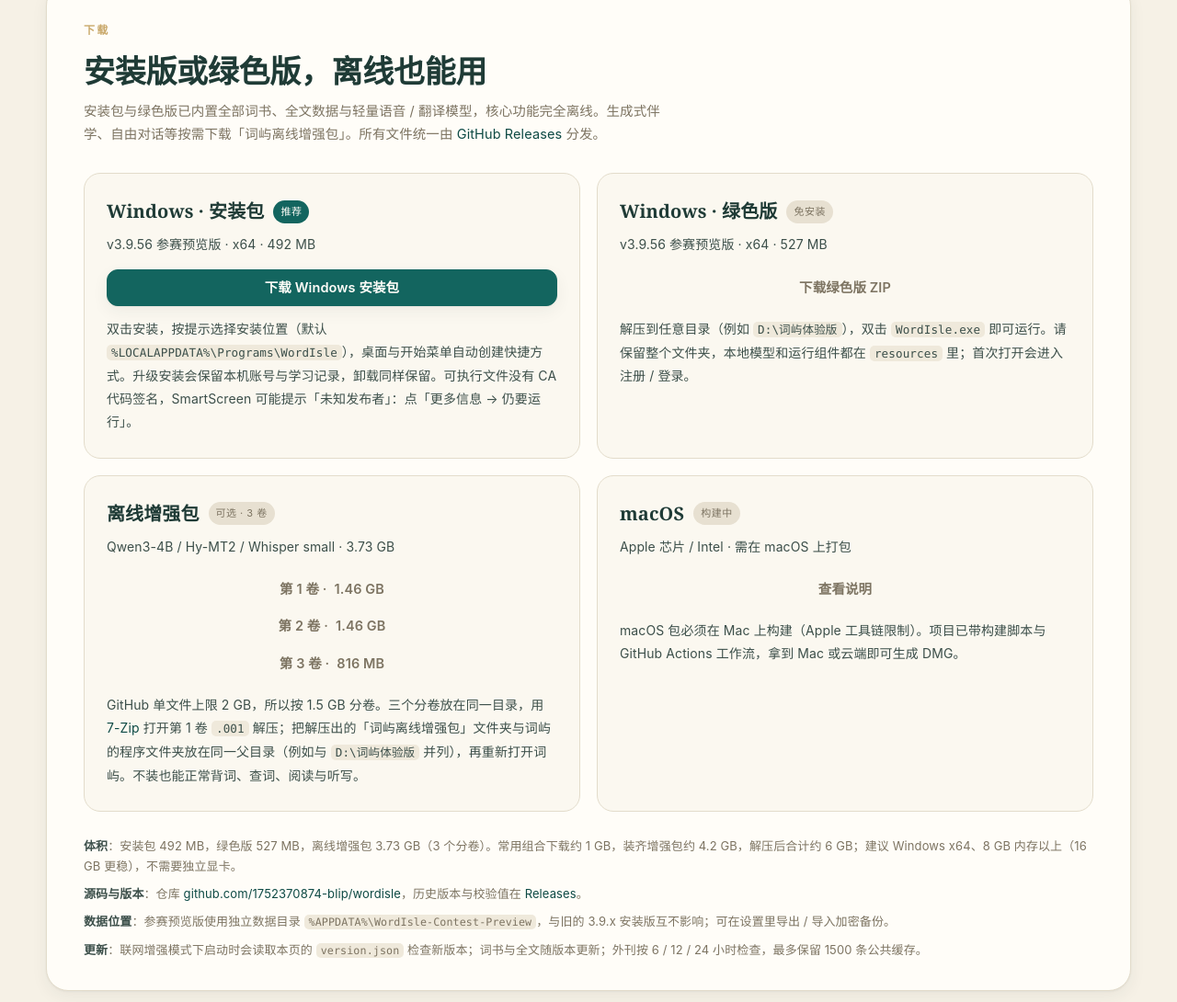
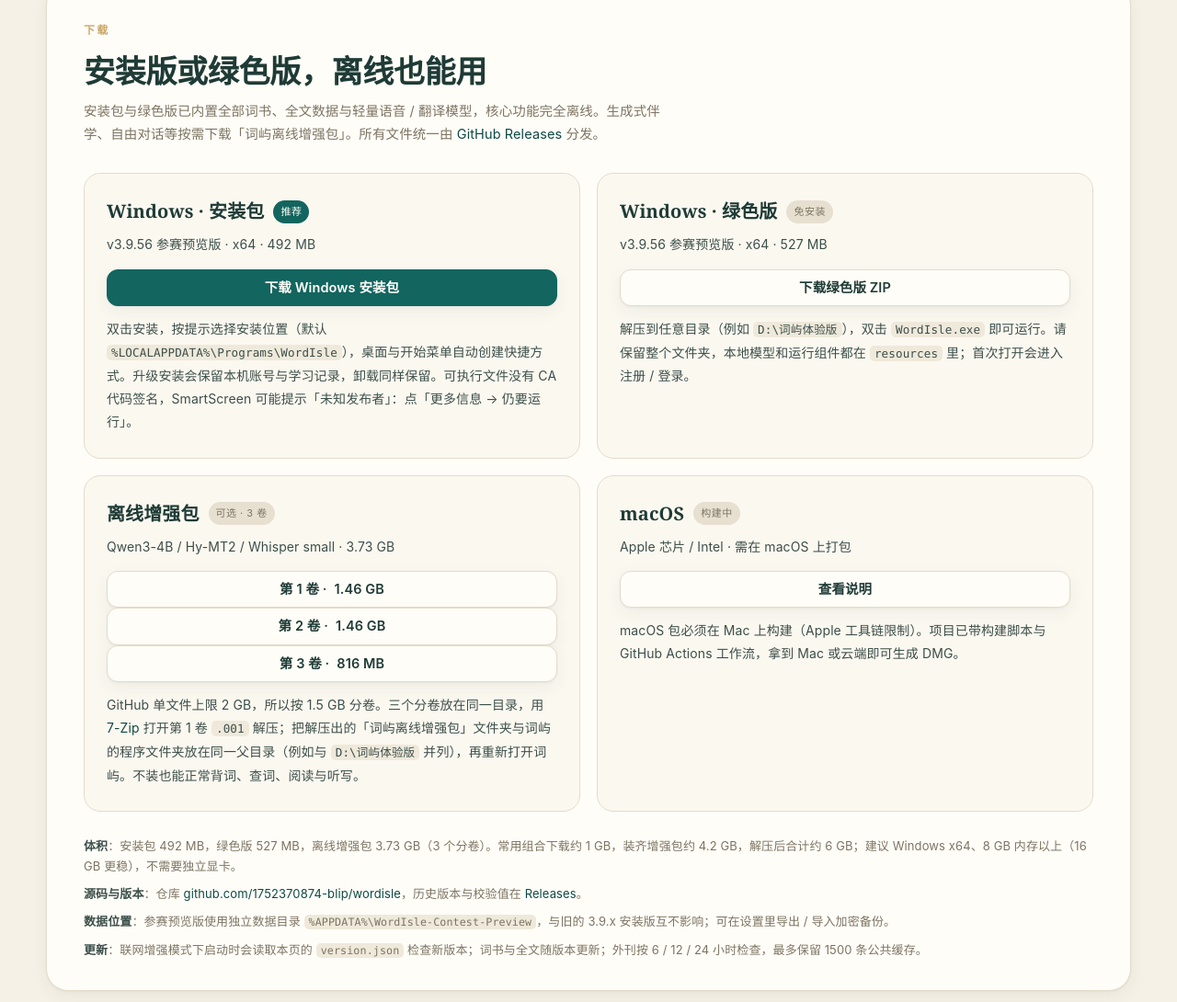
Before and after one commit to 1752370874-blip/wordisle, a website: page site/index.html in a window 1280 px wide. Shown: the part 3795-4885 px from the top of the page at 92% size. Drawn offline with Linux system fonts and the light colour scheme.

Commit message:
site: 同步下载区按钮样式

```diff
--- a/site/styles.css
+++ b/site/styles.css
@@ -71,6 +71,8 @@ code { font-family: ui-monospace, "Cascadia Code", Consolas, monospace; font-siz
 .btn-primary:hover { background: var(--accent-ink); color: #fffdf8; }
 .btn-ghost { background: transparent; border-color: transparent; box-shadow: none; color: var(--muted); }
 .btn-ghost:hover { background: var(--panel); color: var(--ink); box-shadow: var(--shadow-sm); }
+.download-card .btn-ghost { background: var(--panel); border-color: var(--line); color: var(--ink); box-shadow: var(--shadow-sm); }
+.download-card .btn-ghost:hover { background: #fff; border-color: var(--accent-soft); }
 .btn-sm { padding: 9px 14px; font-size: 13px; border-radius: 10px; }
 .btn.wide { width: 100%; justify-content: center; }
 .btn-note { font-weight: 400; font-size: 12px; opacity: .75; margin-left: 2px; }
```
